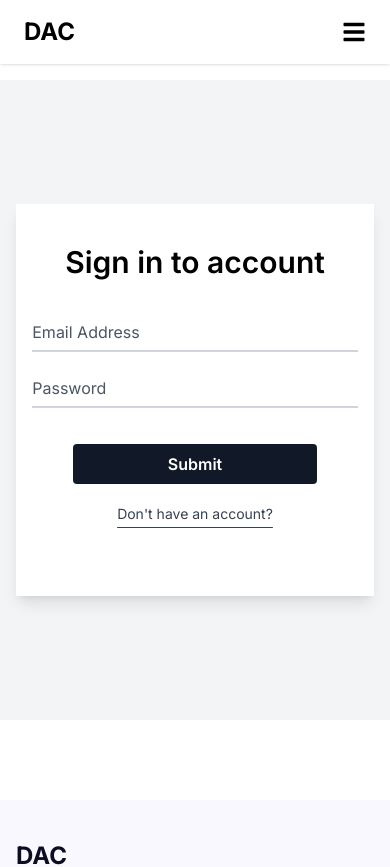
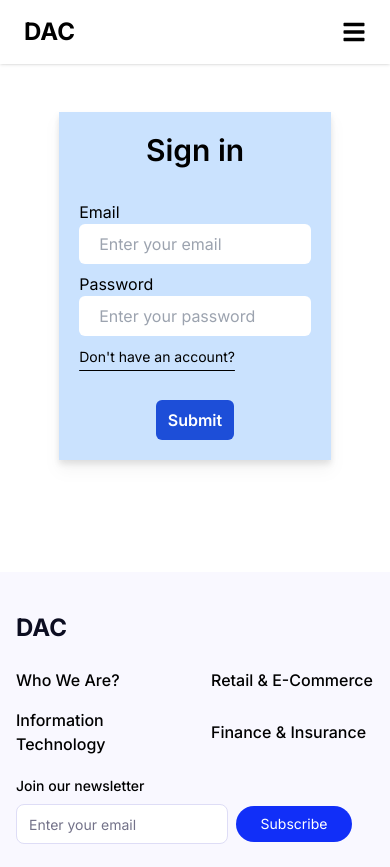
Before and after one commit to ahmadhassoun366/DAC-WebApp, a Next.js app: page /pages/signin in a window 390 px wide. Shown: the top 867 px of the page. Built offline with nearby package versions, Linux system fonts and the light colour scheme.

Commit message:
adding dac2 branch

```diff
--- a/src/app/pages/signin/page.tsx
+++ b/src/app/pages/signin/page.tsx
@@ -2,6 +2,8 @@
 
 import { useState, useContext, SetStateAction } from "react";
 import Link from "next/link";
+import Image from "next/image";
+import imgLogin from "../../../../public/images/imgLogin.jpg";
 
 const Index = () => {
   const [email, setEmail] = useState("");
@@ -28,84 +30,57 @@ const Index = () => {
   //     // }
   //   };
   return (
-    <>
-      <div className=" bg-gray-100 flex flex-row justify-center py-28">
-        <div className="flex items-center justify-center sm:w-[40%] w-0">
-          <img
-            src="https://mdbcdn.b-cdn.net/img/Photos/new-templates/bootstrap-login-form/draw2.svg"
-            alt="Logo"
-            className="md:block hidden"
+    <div className="h-full p-8  flex items-center justify-center">
+      <div
+        className="flex gap-1 w-5/6 h-5/6 drop-shadow-lg  "
+        style={{ backgroundColor: "#CAE2FE" }}
+      >
+        <div className="hidden lg:inline-flex w-1/2">
+          <Image src={imgLogin} alt="" />
+        </div>
+        <div className="lg:w-1/2 lg:pl-20 lg:pr-20  pt-5 pb-5 pl-5 pr-5 flex items-center flex-col justify-center">
+          <h1 className="text-center text-3xl font-semibold mb-8">Sign in</h1>
+          <form>
+            <label htmlFor="email">Email</label>
+            <input
+              type="email"
+              placeholder="Enter your email"
+              name="email"
+              required
+              className="w-full h-10 mb-2 px-5 rounded-md"
+              value={email}
+              autoComplete="off"
             />
-        </div>
-        <div className="sm:w-2/4 w-11/12 flex justify-center">
-          <form className="relative py-3 sm:w-3/4 w-full">
-            <div className="absolute inset-0 bg-CustomColor4 shadow-lg transform -skew-y-6 sm:skew-y-0 sm:-rotate-6 sm:rounded-3xl md:block hidden "></div>
-            <div className="relative px-4 py-10 bg-white shadow-lg sm:rounded-3xl sm:p-20">
-              <div className="max-w-md mx-auto ">
-                <div className="flex justify-center items-center">
-                  <h1 className="text-3xl font-semibold ">
-                    Sign in to account
-                  </h1>
-                </div>
-                <div className="divide-y divide-gray-200">
-                  <div className="py-8 text-base leading-6 space-y-4 text-gray-700 sm:text-lg sm:leading-7">
-                    <div className="relative">
+            <label htmlFor="password">Password</label>
             <input
+              type="text"
+              placeholder="Enter your password"
+              name="password"
+              required
+              className="w-full h-10 mb-2  px-5 rounded-md"
+              value={password}
               autoComplete="off"
-                        id="email"
-                        name="email"
-                        className="peer placeholder-transparent h-10 w-full border-b-2 border-gray-300 text-gray-900 focus:outline-none focus:borer-rose-600"
-                        placeholder="Email address"
-                        type="email"
-                        value={email}
             />
-                      <label
-                        htmlFor="email"
-                        className="absolute left-0 -top-3.5 text-gray-600 text-sm peer-placeholder-shown:text-base peer-placeholder-shown:text-gray-440 peer-placeholder-shown:top-2 transition-all peer-focus:-top-3.5 peer-focus:text-gray-600 peer-focus:text-sm"
-                      >
-                        Email Address
-                      </label>
-                    </div>
-                    <div className="relative">
-                      <input
-                        autoComplete="off"
-                        id="password"
-                        name="password"
-                        type="password"
-                        className="peer placeholder-transparent h-10 w-full border-b-2 border-gray-300 text-gray-900 focus:outline-none focus:borer-rose-600"
-                        placeholder="Password"
-                        value={password}
-                      />
-                      <label
-                        htmlFor="password"
-                        className="absolute left-0 -top-3.5 text-gray-600 text-sm peer-placeholder-shown:text-base peer-placeholder-shown:text-gray-440 peer-placeholder-shown:top-2 transition-all peer-focus:-top-3.5 peer-focus:text-gray-600 peer-focus:text-sm"
-                      >
-                        Password
-                      </label>
-                    </div>
-                    <div className="flex flex-col justify-center items-center gap-5 pt-5">
-                      <button
-                        className="bg-gray-900 text-base font-semibold  text-white rounded px-4 py-2 w-3/4  hover:bg-gray-300 hover:text-gray-900 transition-all  "
-                        type="submit"
-                      >
-                        Submit
-                      </button>
             <Link
               href="/signup"
               className=" text-sm text-CustomColor1 rounded-md underline-offset-8 underline"
             >
               Don&apos;t have an account?
             </Link>
+
+            <div className="text-center">
+              <button
+                type="submit"
+                className="mt-8 w-2/6 font-semibold text-white bg-blue-700 py-2 rounded-md"
+              >
+                Submit
+              </button>
               {error && <p>{error}</p>}
-                    </div>
-                  </div>
-                </div>
-              </div>
             </div>
           </form>
         </div>
       </div>
-    </>
+    </div>
   );
 };
 
--- a/src/app/pages/signup/page.tsx
+++ b/src/app/pages/signup/page.tsx
@@ -1,84 +1,81 @@
 import React from "react";
+import Image from "next/image";
+import imgSignup from "../../../../public/images/imgSignUp.jpg";
 
 const Index = () => {
   return (
-    <>
-      <div className="min-h-screen bg-gray-100 py-24 flex flex-col items-center justify-center sm:py-24">
-        <div className="relative py-3 sm:max-w-xl sm:mx-auto">
-          <div className="relative px-4 py-10 bg-white mx-8 md:mx-0 shadow rounded-3xl sm:p-10">
-            <div className="max-w-md mx-auto">
-              <div className="flex items-center justify-center space-x-5">
-                <h1 className="font-bold   text-gray-900 text-center capitalize text-2xl">
-                  Sign up
-                </h1>
+
+    <div className="h-full p-8  flex items-center justify-center" >
+
+      <div className="flex gap-1 w-5/6 h-5/6 drop-shadow-lg  " style={{ backgroundColor: '#CAE2FE', }}>
+        <div className="hidden lg:inline-flex w-1/2">
+          <Image src={imgSignup} alt="" />
         </div>
-              <form className="divide-y divide-gray-400 my-5">
+        <div className="lg:w-1/2 lg:pl-20 lg:pr-20  pt-5 pb-5 pl-5 pr-5">
+          <h1 className="text-center text-3xl font-semibold mb-5">Sign up</h1>
+          <form>
+            <label htmlFor="firstName">First name</label>
             <input
               type="text"
               placeholder="First Name"
               name="firstName"
               required
-                  className="w-full h-10 mb-2 px-5"
+              className="w-full h-10 mb-2 px-5 rounded-md"
             />
+            <label htmlFor="lastName">last name</label>
             <input
               type="text"
               placeholder="Last Name"
               name="lastName"
               required
-                  className="w-full h-10 mb-2  px-5"
+              className="w-full h-10 mb-2  px-5 rounded-md"
             />
+            <label htmlFor="email">Email</label>
             <input
               type="email"
               placeholder="Email"
               name="email"
               required
-                  className="w-full h-10 mb-2  px-5"
+              className="w-full h-10 mb-2  px-5 rounded-md"
             />
+            <label htmlFor="phone">Phone</label>
             <input
               type="phone"
               placeholder="phone"
               name="phone"
               required
-                  className="w-full h-10 mb-2  px-5"
+              className="w-full h-10 mb-2  px-5 rounded-md"
             />
+            <label htmlFor="password">Password</label>
             <input
               type="password"
               placeholder="Password"
               name="password"
               required
-                  className="w-full h-10 mb-2  px-5"
+              className="w-full h-10 mb-2  px-5 rounded-md"
             />
+            <label htmlFor="confirmPassword">Confirm password</label>
             <input
               type="password"
               placeholder="Confirm Password"
               name="confirmPassword"
               required
-                  className="w-full h-10 mb-2  px-5"
+              className="w-full h-10 mb-2  px-5 rounded-md"
             />
-                <hr />
+            <div className="text-center">
               <button
                 type="submit"
-                  className="mt-4 w-full font-semibold text-white bg-gray-900 py-2 rounded-md"
+                className="mt-4 w-2/6 font-semibold text-white bg-blue-700 py-2 rounded-md"
               >
-                  Signup
+                Submit
               </button>
+            </div>
+
+
           </form>
-              <div className="py-5 text-sm text-center">
-                <div className="py-2">Or signup with</div>
-                <div className="flex justify-center gap-4">
-                  <button className="w-8 h-8 rounded-md flex items-center justify-center bg-white text-white">
-                    <img src="icons8-facebook-144.png" alt="" />
-                  </button>
-                  <button className="w-8 h-8 rounded-md flex items-center justify-center bg-white text-white">
-                    <img src="icons8-gmail-144.png" alt="" />
-                  </button>
         </div>
       </div>
     </div>
-          </div>
-        </div>
-      </div>
-    </>
   );
 };
 
```
Also changed, not shown: public/images/imgLogin.jpg (added), public/images/imgSignUp.jpg (added). Lines whose indentation alone changed are shown as unchanged.
